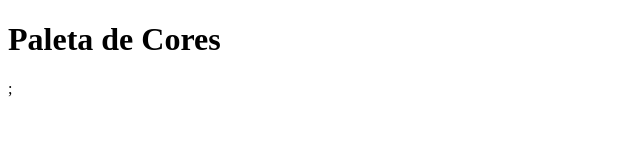
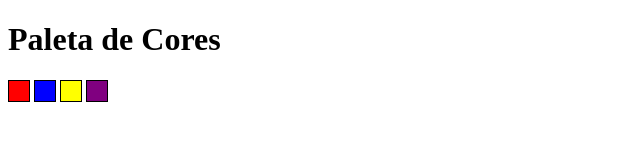
Before and after one commit to mayukuni/pixels-art, a website: page index.html in a window 1280 px wide. Shown: the whole page, without its empty margins (0-640 px from the left). Drawn offline with Linux system fonts and the light colour scheme.

Commit message:
adiciona requisito 2

```diff
--- a/index.html
+++ b/index.html
@@ -5,9 +5,20 @@
   <meta http-equiv="X-UA-Compatible" content="IE=edge">
   <meta name="viewport" content="width=device-width, initial-scale=1.0">
   <title>Pixels Art Project</title>
+  <link rel="stylesheet" type="text/css" href="style.css">
 </head>
 <body>
-<h1 id="title">Paleta de Cores</h1>;
-
+  <!-- 1 -->
+  <header>
+    <h1 id="title">Paleta de Cores</h1>
+  </header>
+  <!-- 2 -->
+  <div id="color-palette">
+    <div class="color"></div>
+    <div class="color"></div>
+    <div class="color"></div>
+    <div class="color"></div>
+  </div>
+  <script src="script.js"></script>
 </body>
 </html>
--- a/script.js
+++ b/script.js
@@ -0,0 +1,4 @@
+document.getElementsByClassName('color')[0].style.backgroundColor = 'red';
+document.getElementsByClassName('color')[1].style.backgroundColor = 'blue';
+document.getElementsByClassName('color')[2].style.backgroundColor = 'yellow';
+document.getElementsByClassName('color')[3].style.backgroundColor = 'purple';
--- a/style.css
+++ b/style.css
@@ -0,0 +1,12 @@
+.color {
+  border: solid black 1px;
+  width: 20px;
+  height: 20px;
+  display: inline-block;
+}
+
+#color-palette {
+  display: inline;
+  width: 20px;
+  height: 20px;
+}
```
